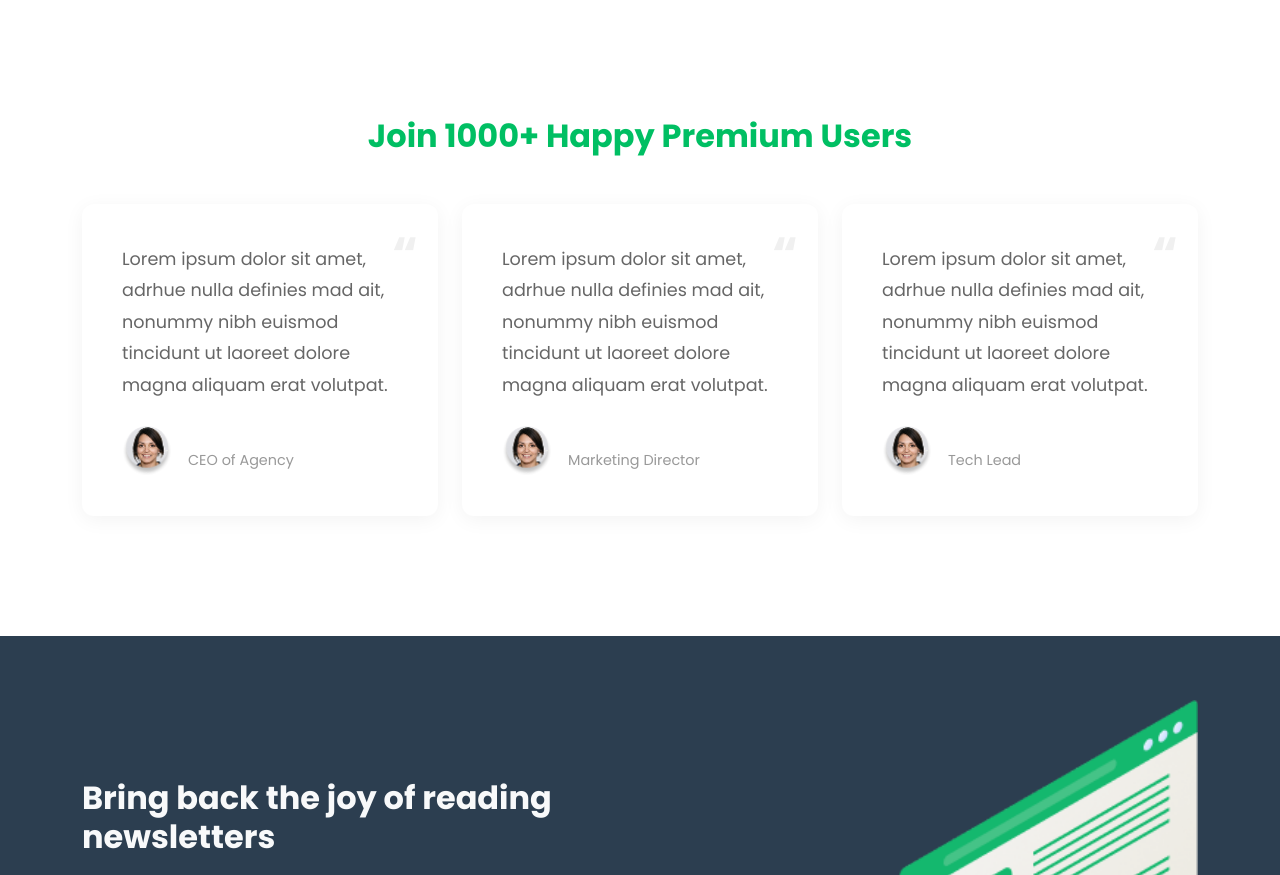
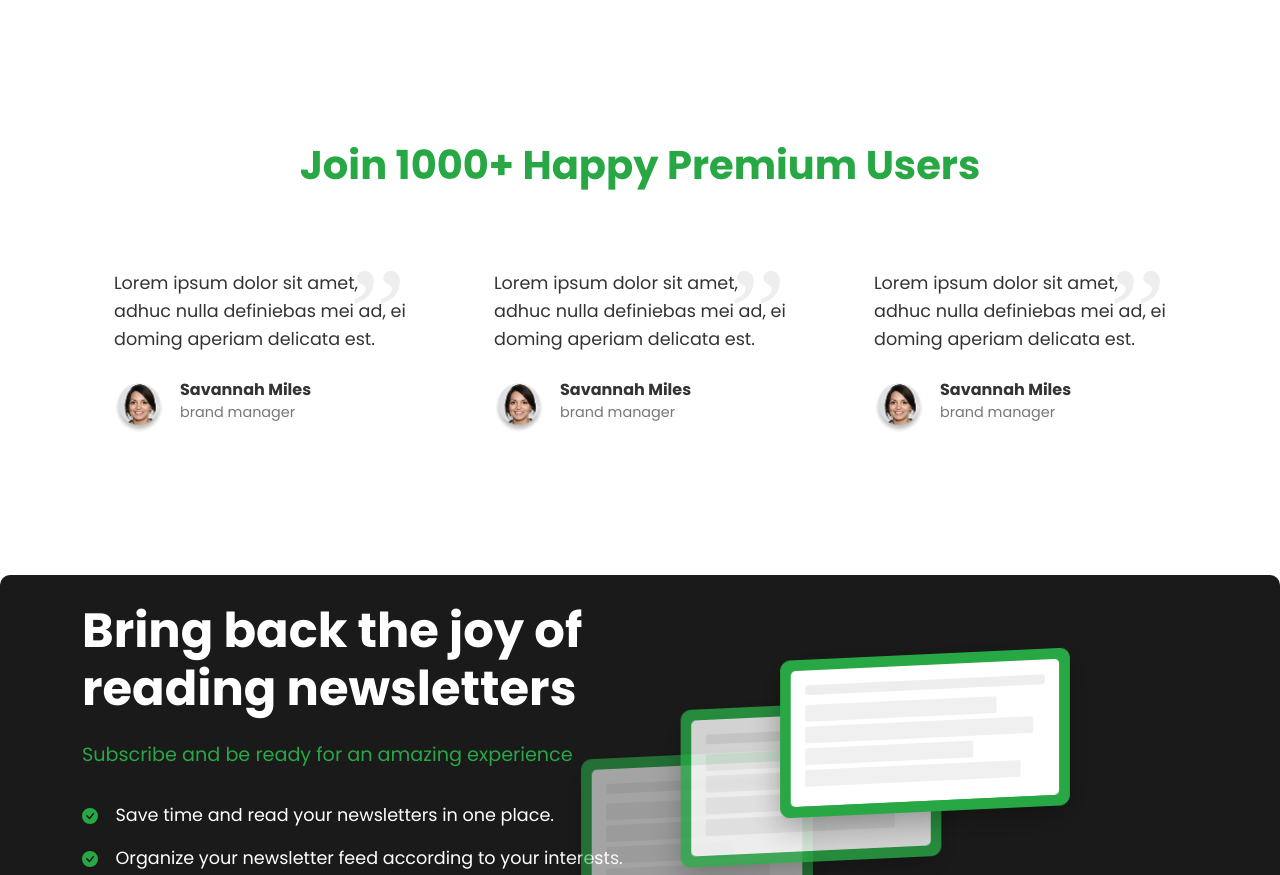
Before and after one commit to NehaaMemon/Smit-Hackathon, a plain HTML site: page index.html in a window 1280 px wide. Shown: the part 2553-3428 px from the top of the page. Drawn offline with nearby package versions, Linux system fonts and the light colour scheme.

Commit message:
Updated styles and fixed header bug

```diff
--- a/index.html
+++ b/index.html
@@ -171,47 +171,42 @@
 
 
     <section class="testimonials-section">
-        <div class="container">
-            <h3 style="color: #00BF63;">Join 1000+ Happy Premium Users</h3>
-            <div class="row">
-                <div class="col-lg-4 mb-4">
-                    <div class="testimonial-card category-card">
-                        <span class="quote-mark">“</span>
-                        <p class="quote">Lorem ipsum dolor sit amet, adrhue nulla definies mad ait, nonummy nibh euismod
-                            tincidunt ut laoreet dolore magna aliquam erat volutpat.</p>
-                        <div class="author">
-                            <img src="./assets/01.png" alt="User Avatar">
+       <div class="container text-center">
+        <h1 class="section-header">Join 1000+ Happy Premium Users</h1>
+
+        <div class="row justify-content-center">
+            <div class="col-md-4 mb-4">
+                <div class="testimonial-card">
+                    <p class="testimonial-text">Lorem ipsum dolor sit amet, adhuc nulla definiebas mei ad, ei doming aperiam delicata est.</p>
                     <div class="author-info">
-                                <h6>Samantha Jones</h6>
-                                <span>CEO of Agency</span>
+                        <img src="./assets/01.png" alt="Savannah Miles" class="author-avatar">
+                        <div>
+                            <p class="author-name">Savannah Miles</p>
+                            <p class="author-title">brand manager</p>
                         </div>
                     </div>
                 </div>
             </div>
-                <div class="col-lg-4 mb-4">
-                    <div class="testimonial-card category-card">
-                        <span class="quote-mark">“</span>
-                        <p class="quote">Lorem ipsum dolor sit amet, adrhue nulla definies mad ait, nonummy nibh euismod
-                            tincidunt ut laoreet dolore magna aliquam erat volutpat.</p>
-                        <div class="author">
-                            <img src="./assets/01.png" alt="User Avatar">
+            <div class="col-md-4 mb-4">
+                <div class="testimonial-card">
+                    <p class="testimonial-text">Lorem ipsum dolor sit amet, adhuc nulla definiebas mei ad, ei doming aperiam delicata est.</p>
                     <div class="author-info">
-                                <h6>Michael Brown</h6>
-                                <span>Marketing Director</span>
+                        <img src="./assets/01.png" alt="Savannah Miles" class="author-avatar">
+                        <div>
+                            <p class="author-name">Savannah Miles</p>
+                            <p class="author-title">brand manager</p>
                         </div>
                     </div>
                 </div>
             </div>
-                <div class="col-lg-4 mb-4">
-                    <div class="testimonial-card category-card">
-                        <span class="quote-mark">“</span>
-                        <p class="quote">Lorem ipsum dolor sit amet, adrhue nulla definies mad ait, nonummy nibh euismod
-                            tincidunt ut laoreet dolore magna aliquam erat volutpat.</p>
-                        <div class="author">
-                            <img src="./assets/01.png" alt="User Avatar">
+            <div class="col-md-4 mb-4">
+                <div class="testimonial-card">
+                    <p class="testimonial-text">Lorem ipsum dolor sit amet, adhuc nulla definiebas mei ad, ei doming aperiam delicata est.</p>
                     <div class="author-info">
-                                <h6>Jessica Miller</h6>
-                                <span>Tech Lead</span>
+                        <img src="./assets/01.png" alt="Savannah Miles" class="author-avatar">
+                        <div>
+                            <p class="author-name">Savannah Miles</p>
+                            <p class="author-title">brand manager</p>
                         </div>
                     </div>
                 </div>
@@ -222,53 +217,59 @@
 
     <!-- Footer Section -->
     <footer class="footer-section">
+
+             <div class="newsletter-section">
         <div class="container">
-            <div class="row align-items-center mb-5">
-                <div class="col-lg-6">
+            <div class="row align-items-center">
+                <div class="col-md-6 newsletter-content  " style="padding-top: 27px;">
                     <h2>Bring back the joy of reading newsletters</h2>
-                    <p>Discover, subscribe and manage all your favorite newsletters in one place.</p>
-                    <button class="btn btn-primary btn-lg" style="color: white;">GET STARTED</button>
+                    <p>Subscribe and be ready for an amazing experience</p>
+                    <ul>
+                        <li><svg xmlns="http://www.w3.org/2000/svg" width="16" height="18" fill="currentColor" class="bi bi-check-circle-fill" viewBox="0 0 16 16">
+                            <path d="M16 8A8 8 0 1 1 0 8a8 8 0 0 1 16 0zm-3.97-3.03a.75.75 0 0 0-1.08.022L7.477 9.417 5.384 7.323a.75.75 0 0 0-1.06 1.06L6.97 11.03a.75.75 0 0 0 1.079-.02l3.992-4.99a.75.75 0 0 0-.01-1.05z"/>
+                          </svg> Save time and read your newsletters in one place.</li>
+                        <li><svg xmlns="http://www.w3.org/2000/svg" width="16" height="18" fill="currentColor" class="bi bi-check-circle-fill" viewBox="0 0 16 16">
+                            <path d="M16 8A8 8 0 1 1 0 8a8 8 0 0 1 16 0zm-3.97-3.03a.75.75 0 0 0-1.08.022L7.477 9.417 5.384 7.323a.75.75 0 0 0-1.06 1.06L6.97 11.03a.75.75 0 0 0 1.079-.02l3.992-4.99a.75.75 0 0 0-.01-1.05z"/>
+                          </svg> Organize your newsletter feed according to your interests.</li>
+                        <li><svg xmlns="http://www.w3.org/2000/svg" width="16" height="18" fill="currentColor" class="bi bi-check-circle-fill" viewBox="0 0 16 16">
+                            <path d="M16 8A8 8 0 1 1 0 8a8 8 0 0 1 16 0zm-3.97-3.03a.75.75 0 0 0-1.08.022L7.477 9.417 5.384 7.323a.75.75 0 0 0-1.06 1.06L6.97 11.03a.75.75 0 0 0 1.079-.02l3.992-4.99a.75.75 0 0 0-.01-1.05z"/>
+                          </svg> Forget about newsletters emails and focus only in reading.</li>
+                    </ul>
+                    <a href="#" class="btn btn-subscribe">SUBSCRIBE</a>
                 </div>
-                <div class="col-lg-6 d-none d-lg-block text-end">
-                    <img src="./assets/XMLID 3.png" alt="Footer Illustration" class="img-fluid footer-image">
+                <div class="col-md-6 d-flex justify-content-center align-items-center newsletter-image-container">
+                    <div class="newsletter-image">
+                        <div class="newsletter-window-content">
+                            <div class="newsletter-window-header"></div>
+                            <div class="newsletter-window-line"></div>
+                            <div class="newsletter-window-line"></div>
+                            <div class="newsletter-window-line"></div>
+                            <div class="newsletter-window-line"></div>
+                        </div>
+                    </div>
+                    <div class="newsletter-image">
+                        <div class="newsletter-window-content">
+                            <div class="newsletter-window-header"></div>
+                            <div class="newsletter-window-line"></div>
+                            <div class="newsletter-window-line"></div>
+                            <div class="newsletter-window-line"></div>
+                            <div class="newsletter-window-line"></div>
+                        </div>
+                    </div>
+                    <div class="newsletter-image">
+                        <div class="newsletter-window-content">
+                            <div class="newsletter-window-header"></div>
+                            <div class="newsletter-window-line"></div>
+                            <div class="newsletter-window-line"></div>
+                            <div class="newsletter-window-line"></div>
+                            <div class="newsletter-window-line"></div>
+                        </div>
+                    </div>
                 </div>
             </div>
 
-            <div class="row footer-links mt-5">
-                <div class="col-md-3 col-sm-6 mb-4">
-                    <a class="navbar-brand text-white" href="#" style="color: white !important;">NEWSLETTER<span
-                            style="color:#00BF63;">-APP</span></a>
-                    <ul class="list-unstyled mt-3">
-                        <li><a href="#">About Us</a></li>
-                        <li><a href="#">Contact</a></li>
-                        <li><a href="#">Careers</a></li>
-                    </ul>
     </div>
-                <div class="col-md-3 col-sm-6 mb-4">
-                    <h6>Products</h6>
-                    <ul class="list-unstyled">
-                        <li><a href="#">Features</a></li>
-                        <li><a href="#">Pricing</a></li>
-                        <li><a href="#">Integrations</a></li>
-                    </ul>
-                </div>
-                <div class="col-md-3 col-sm-6 mb-4">
-                    <h6>Resources</h6>
-                    <ul class="list-unstyled">
-                        <li><a href="#">Blog</a></li>
-                        <li><a href="#">Help Center</a></li>
-                        <li><a href="#">Support</a></li>
-                    </ul>
-                </div>
-                <div class="col-md-3 col-sm-6 mb-4">
-                    <h6>Legal</h6>
-                    <ul class="list-unstyled">
-                        <li><a href="#">Privacy Policy</a></li>
-                        <li><a href="#">Terms of Service</a></li>
-                        <li><a href="#">Cookie Policy</a></li>
-                    </ul>
-                </div>
-            </div>
+
 
             <div class="row footer-bottom text-center" style="background-color: #119C59;">
                 <div class="col-12">
--- a/style.css
+++ b/style.css
@@ -90,6 +90,7 @@
       font-size: 2rem;
       font-weight: 600;
       text-align: center;
+      padding: 12px;
     }
 
     .section-subheading {
@@ -236,10 +237,6 @@
             margin-bottom: 3rem;
         }
 
-        .testimonials-section {
-            padding-bottom: 6rem;
-        }
-
         .testimonials-section h3 {
             font-size: 2rem;
             font-weight: 700;
@@ -247,44 +244,6 @@
             margin-bottom: 3rem;
         }
 
-        .testimonial-card {
-            background-color: #fff;
-            padding: 2.5rem;
-            border-radius: 0.75rem;
-            box-shadow: 0 4px 20px rgba(0, 0, 0, 0.05);
-            text-align: left;
-            position: relative;
-        }
-
-        .testimonial-card p.quote {
-            font-size: 1.1rem;
-            color: #666;
-            line-height: 1.8;
-            margin-bottom: 1.5rem;
-        }
-
-        .testimonial-card .author {
-            display: flex;
-            align-items: center;
-        }
-
-        .testimonial-card .author img {
-            width: 50px;
-            height: 50px;
-            border-radius: 50%;
-            margin-right: 1rem;
-            object-fit: cover;
-        }
-
-        .testimonial-card .author-info h6 {
-            font-weight: 600;
-            margin-bottom: 0;
-        }
-
-        .testimonial-card .author-info span {
-            font-size: 0.9rem;
-            color: #999;
-        }
 
         .quote-icon {
             position: absolute;
@@ -296,12 +255,6 @@
             line-height: 1;
         }
 
-
-        .footer-section {
-            background-color: #2c3e50;
-            color: #f8f9fa;
-            padding: 4rem 0 2rem 0;
-        }
 
         .footer-section h2 {
             font-size: 2rem;
@@ -392,58 +345,11 @@
             right: 20px;
             font-weight: bold;
         }
-          .image-stack {
-      position: relative;
-      width: 100%;
-      max-width: 400px;
-      margin: 0 auto;
-      height: 280px;
-    }
 
-    .image-stack img {
-      position: absolute;
-      width: 100%;
-      height: auto;
-      border-radius: 10px;
-      transition: transform 0.3s ease;
-    }
 
-    .image-stack img:nth-child(1) {
-      top: 0;
-      left: 0;
-      z-index: 1;
-    }
-
-    .image-stack img:nth-child(2) {
-      top: 20px;
-      left: 20px;
-      z-index: 2;
-    }
-
-    .image-stack img:nth-child(3) {
-      top: 40px;
-      left: 40px;
-      z-index: 3;
-    }
 
     @media (max-width: 768px) {
-      .image-stack {
-        height: 200px;
-      }
 
-      .image-stack img:nth-child(2) {
-        top: 15px;
-        left: 15px;
-      }
-
-      .image-stack img:nth-child(3) {
-        top: 30px;
-        left: 30px;
-      }
-
-      .newsletter-section {
-        text-align: center;
-      }
 
       .feature-item {
         justify-content: center;
@@ -488,3 +394,188 @@
                 margin-bottom: 1.5rem;
             }
         }
+             .section-header {
+            color: #28a745; /* Green color for header */
+            font-size: 2.5rem;
+            font-weight: bold;
+            margin-bottom: 3rem;
+        }
+        .testimonial-card {
+            padding: 2rem;
+            text-align: left;
+        }
+        .testimonial-text {
+            font-size: 1.1rem;
+            line-height: 1.6;
+            margin-bottom: 1.5rem;
+            position: relative;
+        }
+        .testimonial-text::before {
+            content: "”";
+            font-family: 'Times New Roman', serif; /* A classic font for quotes */
+            font-size: 8rem;
+            color: #eee;
+            position: absolute;
+            right: 0px; /* Adjust as needed */
+            top: -20px; /* Adjust as needed */
+            z-index: -1;
+            line-height: 1;
+        }
+        .author-info {
+            display: flex;
+            align-items: center;
+        }
+        .author-avatar {
+            width: 50px;
+            height: 50px;
+            border-radius: 50%;
+            margin-right: 1rem;
+            object-fit: cover;
+        }
+        .author-name {
+            font-weight: bold;
+            font-size: 1rem;
+            margin-bottom: 0;
+        }
+        .author-title {
+            font-size: 0.9rem;
+            color: #777;
+        }
+
+        .newsletter-section {
+            background-color: #1a1a1a;
+            color: #fff;
+            padding-top: 5rem 0;
+            margin-top: 5rem;
+            border-radius: 10px;
+        }
+        .newsletter-content h2 {
+            font-size: 3rem;
+            font-weight: bold;
+            margin-bottom: 1.5rem;
+        }
+        .newsletter-content p {
+            font-size: 1.2rem;
+            color: #28a745; /* Green for key phrase */
+            margin-bottom: 2rem;
+        }
+        .newsletter-content ul {
+            list-style: none;
+            padding: 0;
+            margin-bottom: 2.5rem;
+        }
+        .newsletter-content ul li {
+            margin-bottom: 1rem;
+            font-size: 1.1rem;
+        }
+        .newsletter-content ul li svg {
+            margin-right: 0.8rem;
+            color: #28a745;
+        }
+        .btn-subscribe {
+            background-color: #28a745; /* Green button */
+            color: #fff;
+            padding: 0.8rem 2rem;
+            border-radius: 5px;
+            text-decoration: none;
+            font-weight: bold;
+            transition: background-color 0.3s ease;
+        }
+        .btn-subscribe:hover {
+            background-color: #218838; /* Darker green on hover */
+            color: #fff;
+        }
+        .newsletter-image-container {
+            position: relative;
+            height: 300px; /* Adjust as needed */
+        }
+        .newsletter-image {
+            position: absolute;
+            width: 250px;
+            height: auto;
+            border-radius: 10px;
+            box-shadow: 0 10px 30px rgba(0, 0, 0, 0.3);
+            transform: rotateY(-15deg) rotateX(10deg);
+            transform-style: preserve-3d;
+            background-color: #28a745; /* Green color for the window */
+            border: 1px solid #28a745;
+        }
+        .newsletter-image:nth-child(1) {
+            top: 0;
+            left: 50%;
+            transform: translate(-50%, 0) rotateX(10deg) rotateY(-15deg);
+            z-index: 3;
+            width: 300px;
+        }
+        .newsletter-image:nth-child(2) {
+            top: 50px;
+            left: 30%;
+            transform: translate(-50%, 0) rotateX(10deg) rotateY(-15deg);
+            z-index: 2;
+            width: 270px;
+            opacity: 0.8;
+        }
+        .newsletter-image:nth-child(3) {
+            top: 100px;
+            left: 10%;
+            transform: translate(-50%, 0) rotateX(10deg) rotateY(-15deg);
+            z-index: 1;
+            width: 240px;
+            opacity: 0.6;
+        }
+
+        /* Responsive adjustments */
+        @media (max-width: 768px) {
+            .section-header {
+                font-size: 2rem;
+            }
+            .newsletter-content h2 {
+                font-size: 2.2rem;
+            }
+            .newsletter-image-container {
+                height: auto;
+                margin-top: 3rem;
+            }
+            .newsletter-image {
+                position: static;
+                transform: none;
+                width: 70%;
+                max-width: 300px;
+                margin: 1rem auto;
+                display: block;
+                opacity: 1;
+            }
+        }
+
+        /* Placeholder for newsletter window content */
+        .newsletter-window-content {
+            background-color: #fff;
+            margin: 10px;
+            height: calc(100% - 20px);
+            border-radius: 5px;
+            padding: 15px;
+            box-sizing: border-box;
+            color: #333;
+            font-size: 0.8rem;
+            line-height: 1.4;
+            display: flex;
+            flex-direction: column;
+            justify-content: space-between;
+        }
+        .newsletter-window-header {
+            width: 100%;
+            height: 10px;
+            background-color: #eee;
+            border-radius: 3px;
+            margin-bottom: 10px;
+        }
+        .newsletter-window-line {
+            width: 90%;
+            height: 17px;
+            background-color: #f0f0f0;
+            border-radius: 2px;
+            margin-bottom: 5px;
+        }
+        .newsletter-window-line:nth-child(2) { width: 80%; }
+        .newsletter-window-line:nth-child(3) { width: 95%; }
+        .newsletter-window-line:nth-child(4) { width: 70%; }
```
Also changed, not shown: footer.html (added, +299 -0 lines). Lines whose indentation alone changed are shown as unchanged.
